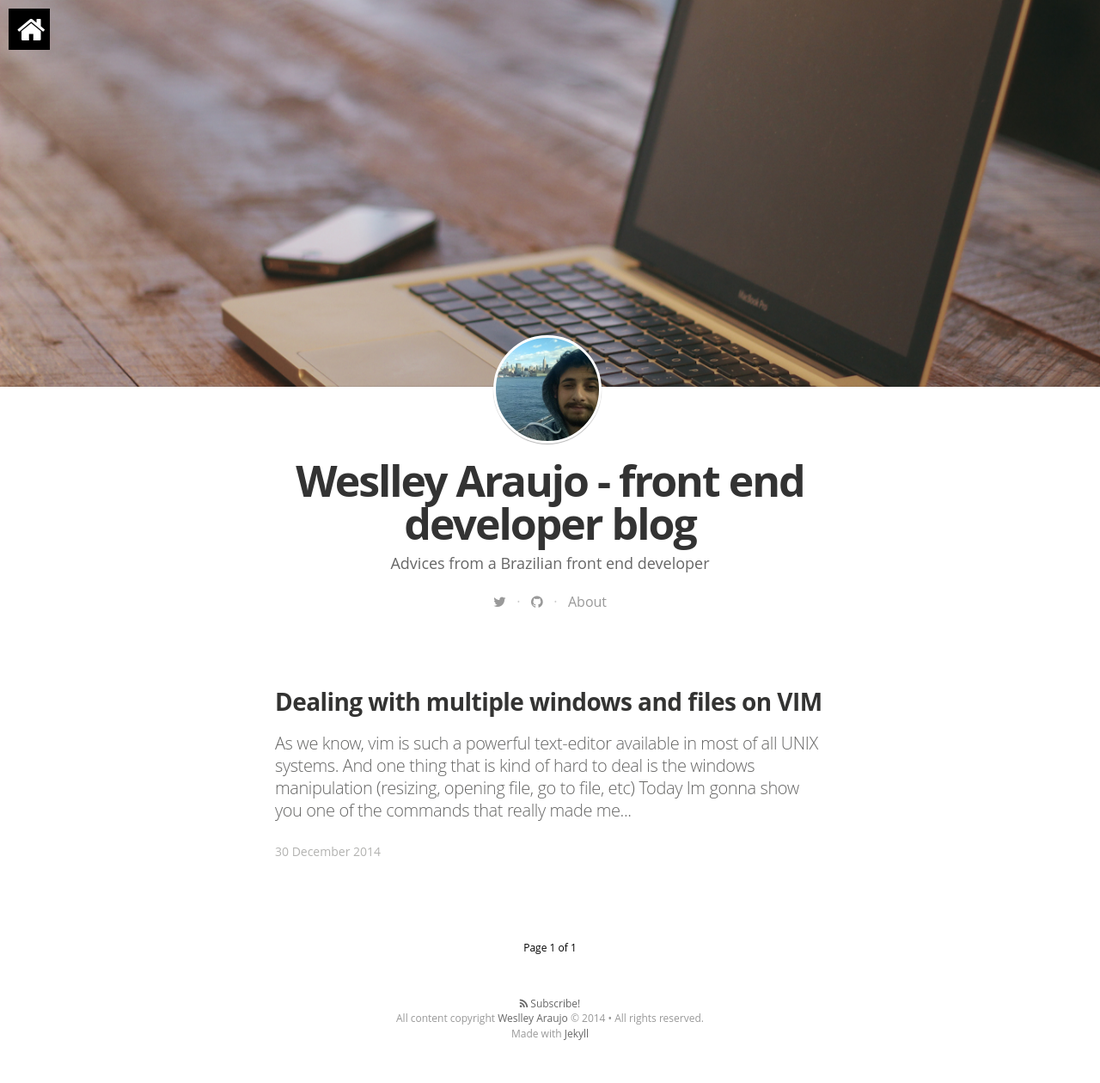
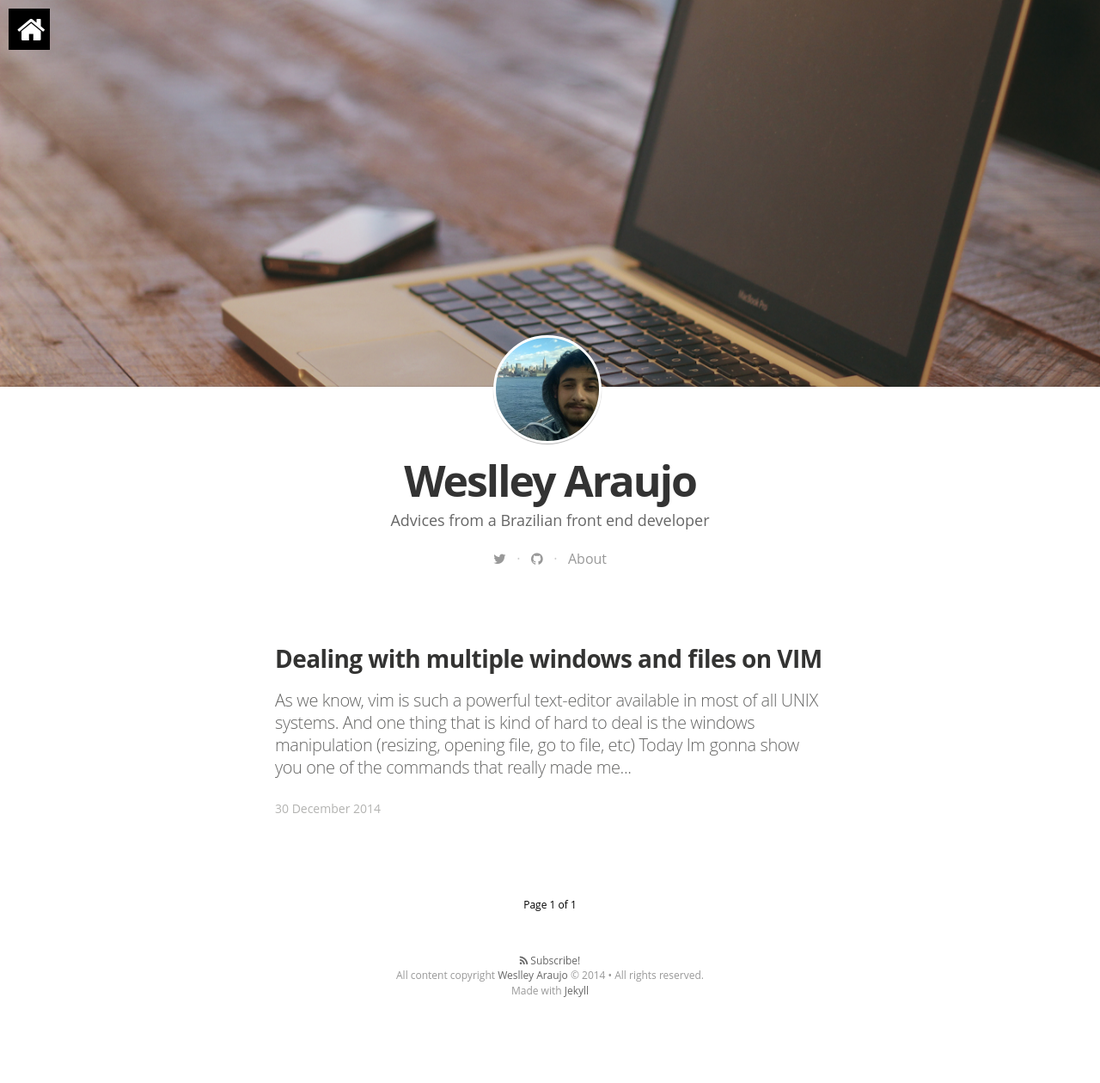
Before and after one commit to weslleyaraujo/weslleyaraujo.github.io, a Jekyll site: the page built from index.html, in a window 1280 px wide. Shown: the whole page at 86% size. Built offline with Jekyll 4.4.1, drawn with Linux system fonts in a browser that asks for light colours; nearby versions of some CDN libraries; some web fonts are replaced; Markdown is read by kramdown in place of the engine named in the settings; the list of posts is cut into pages by our own code; after the commit the page ends 1210 px from its top, so only the background shows below that.

Commit message:
Back to name

```diff
--- a/_config.yml
+++ b/_config.yml
@@ -3,7 +3,7 @@ markdown: redcarpet
 highlighter: pygments
 
 # Site settings
-title: "Weslley Araujo - front end developer blog"
+title: "Weslley Araujo"
 description: > # this means to ignore newlines until "email:"
   Advices from a Brazilian front end developer
 
```
